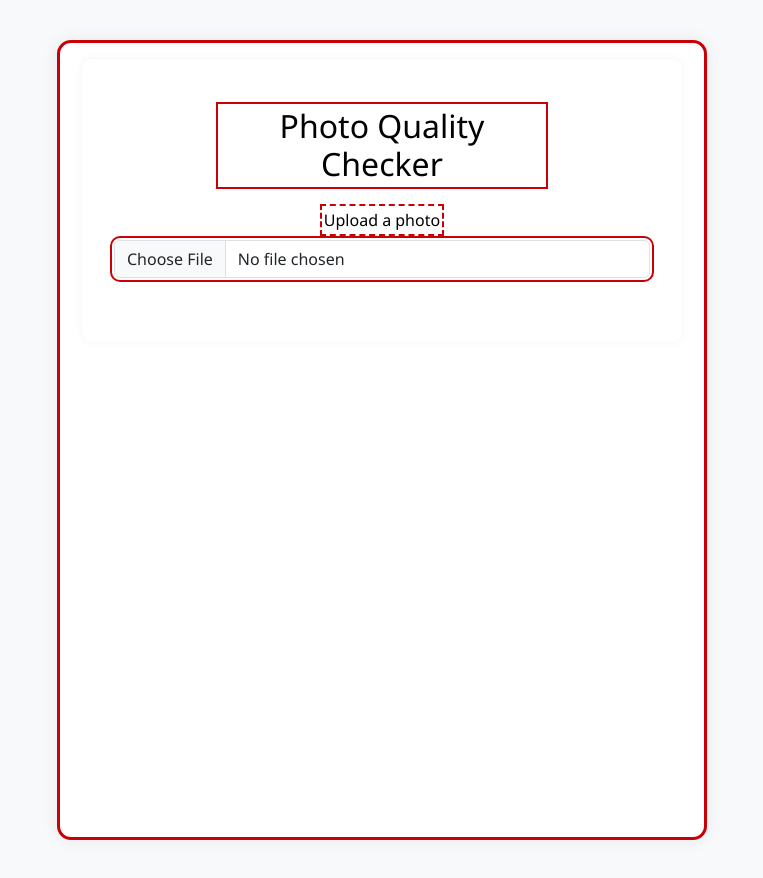
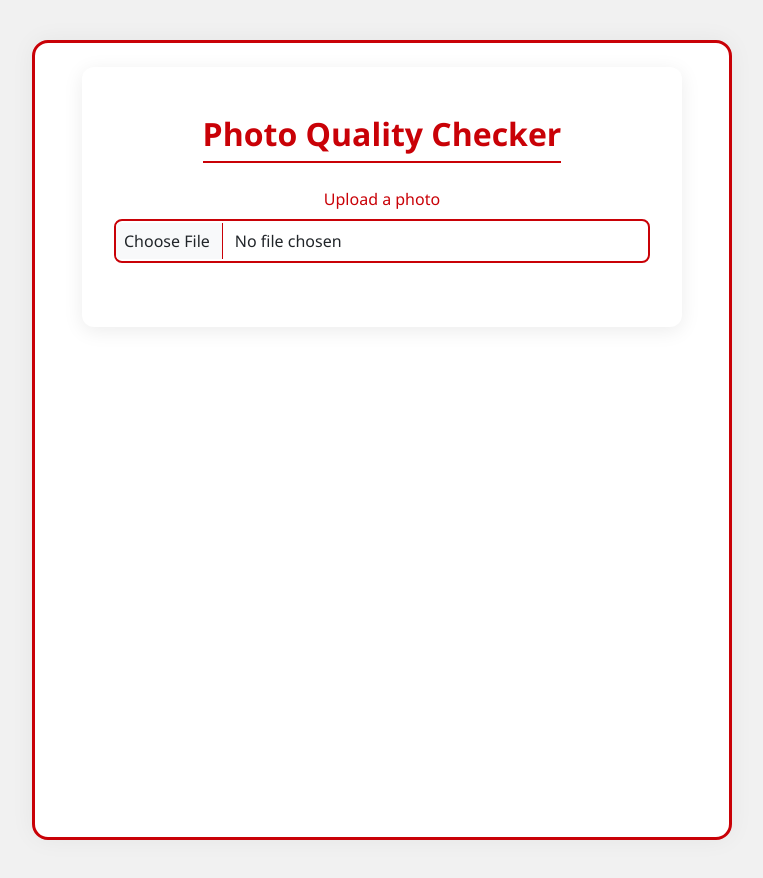
Before and after one commit to smrayon/Image_Quality_Checker, a plain HTML site: page index.html in a window 1280 px wide. Shown: the whole page, without its empty margins (258-1021 px from the left). Drawn offline with nearby package versions, Linux system fonts and the light colour scheme.

Commit message:
add styling

```diff
--- a/index.css
+++ b/index.css
@@ -1,76 +1,80 @@
-
 body {
-background-color: #f8f9fa;
-font-family: 'Segoe UI', Tahoma, Geneva, Verdana, sans-serif;
-color: #000000;
+  background-color: #f1f1f1;
+  font-family: 'Segoe UI', 'Roboto', sans-serif;
+  color: #333;
   text-align: center;
-height: 100%;
+  margin: 0;
+  padding: 0;
 }
 
 h2 {
+  font-size: 2rem;
+  font-weight: 600;
+  color: #c90107;
+  margin-bottom: 2rem;
+  border-bottom: 2px solid #c90107;
   display: inline-block;
-width: 60%;
-min-width: 200px;
-outline: 2px solid #c90107;
-outline-offset: 3px;
-margin-bottom: 1.5rem;
+  padding-bottom: 0.5rem;
 }
 
 .container {
   max-width: 600px;
   margin: auto;
   padding: 2rem;
-background-color: #ffffff;
-border-radius: 10px;
-box-shadow: 0 0 10px rgba(0, 0, 0, 0.05);
+  background-color: #fff;
+  border-radius: 12px;
+  box-shadow: 0 4px 20px rgba(0, 0, 0, 0.08);
+}
+
+.outer-box {
+  max-width: 700px;
+  margin: 40px auto;
+  padding: 24px;
+  border: 3px solid #c90107;
+  border-radius: 16px;
+  background: #fff;
+  box-shadow: 0 0 24px rgba(0,0,0,0.05);
+  min-height: 100vh;
+}
+
+input[type="file"] {
+  display: block;
+  margin: 0 auto;
+  padding: 0.5rem;
+  border: 2px solid #c90107;
+  border-radius: 8px;
+  background-color: #fff;
+  transition: border-color 0.3s ease;
+}
+
+input[type="file"]:hover {
+  border-color: #a00005;
+}
+
+label[for="imageInput"] {
+  font-weight: 500;
+  margin-bottom: 0.5rem;
+  display: block;
+  color: #c90107;
 }
 
 #preview {
   display: none;
   max-width: 100%;
   max-height: 300px;
-width: auto;
-height: auto;
   object-fit: contain;
-margin: 1rem auto 0 auto;
-border-radius: 8px;
-box-shadow: 0 0 8px rgba(0, 0, 0, 0.1);
+  margin: 1rem auto;
+  border-radius: 10px;
+  outline: 2px dashed #c90107;
+  outline-offset: 4px;
+  box-shadow: 0 0 12px rgba(0, 0, 0, 0.1);
 }
 
 #feedback {
   margin-top: 1.5rem;
   font-size: 1.1rem;
+  padding: 1rem;
+  border-radius: 8px;
+  outline: 2px dotted #c90107;
+  outline-offset: 4px;
 }
-
-
-#preview {
-  outline: 2px dashed #c90107;
-  outline-offset: 2px;
-}
-
-#feedback {
-  outline: 2px dotted #c90107;
-  outline-offset: 2px;
-}
-
-input[type="file"] {
-  outline: 2px solid #c90107;
-  outline-offset: 2px;
-}
-
-
-label[for="imageInput"] {
-  outline: 2px dashed #c90107;
-  outline-offset: 2px;
-}
-
-.outer-box {
-  max-width: 650px;
-  margin: 40px auto;
-  padding: 16px;
-  border: 3px solid #c90107;
-  border-radius: 14px;
-  background: #fff;
-  box-shadow: 0 0 18px rgba(0,0,0,0.07);
-  min-height: 100vh
-}
--- a/index.html
+++ b/index.html
@@ -78,12 +78,12 @@
 
           let issues = [];
           if (sharpness < 0.80) issues.push("This image appears blurry.");
-          if (brightness < 0.4) issues.push("This image appears too dark.");
+          if (brightness < 0.2) issues.push("This image appears too dark.");
           if (contrast < 0.4) issues.push("This image is too low contrast.");
 
           if (issues.length > 0) {
             feedback.className = 'alert alert-warning mt-4 text-center';
-            feedback.textContent = "Issues detected: " + issues.join(", ") + " Please retake.";
+            feedback.textContent = "Issues detected: " + issues.join(" ") + " Please retake.";
           } else {
             feedback.className = 'alert alert-success mt-4 text-center';
             feedback.textContent = "This image looks good!";
```
Lines whose indentation alone changed are shown as unchanged.
